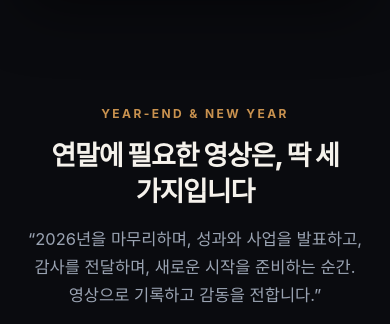
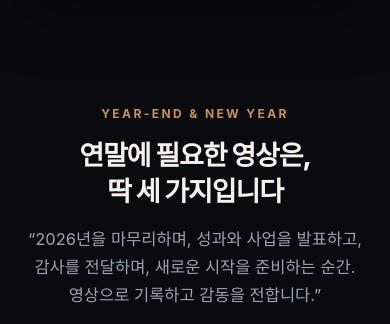
Before and after one commit to collegecommentary/privatesurplus-portfolio, a plain HTML site: page index.html in a window 390 px wide. Shown: the part 800-1124 px from the top of the page. Drawn offline with Linux system fonts and the light colour scheme; a web font is replaced by a local one.

Commit message:
모바일 섹션 제목 줄바꿈 정리

```diff
--- a/index.html
+++ b/index.html
@@ -1431,6 +1431,8 @@
 
     .hero p.hero-contact-note a:hover { color: var(--gold-light); }
 
+    .section-title .nowrap { white-space: nowrap; }
+
     /* targets */
     .timing-card { padding: 0; overflow: hidden; }
 
@@ -1920,7 +1922,7 @@
       <div class="container">
         <div class="section-title-wrap">
           <div class="section-label">Year-end &amp; New year</div>
-          <h2 class="section-title">연말에 필요한 영상은, 딱 세 가지입니다</h2>
+          <h2 class="section-title">연말에 필요한 영상은, <span class="nowrap">딱 세 가지입니다</span></h2>
           <p class="section-desc">
             “2026년을 마무리하며, 성과와 사업을 발표하고, 감사를 전달하며, 새로운 시작을 준비하는 순간.
             영상으로 기록하고 감동을 전합니다.”
```
